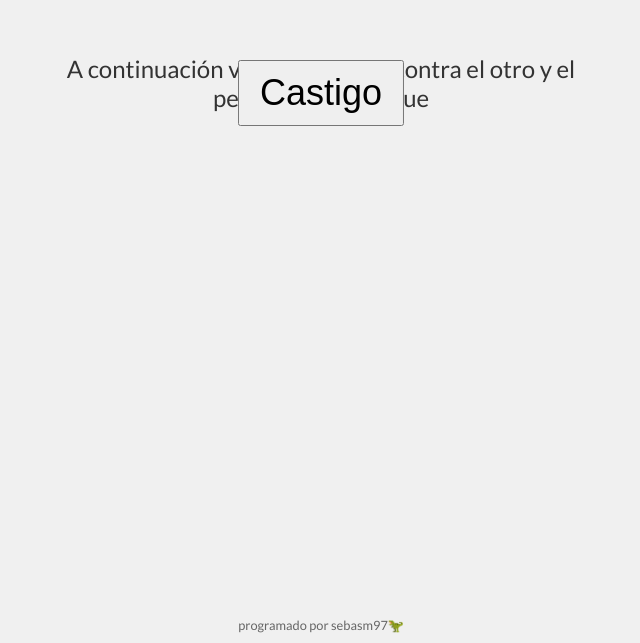
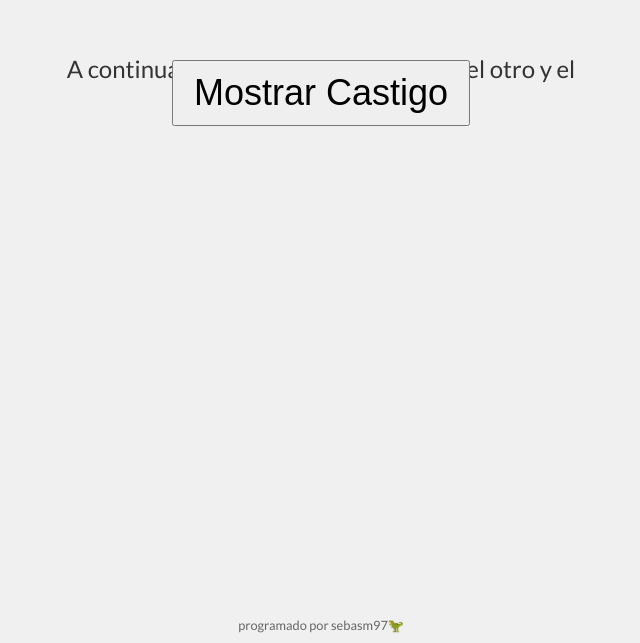
Before and after one commit to Sebmnz/Juego, a plain HTML site: page index.html in a window 1280 px wide. Shown: the part 157-800 px from the top of the page, without its empty margins (319-959 px from the left). Drawn offline with Linux system fonts and the light colour scheme.

Commit message:
Update index.html

```diff
--- a/index.html
+++ b/index.html
@@ -10,7 +10,7 @@
 <body>
     <div id="intro-message" class="intro-message">
         A continuación vais a jugar uno contra el otro y el perdedor tendrá que <span id="final-option" style="display:none;"></span>
-        <button id="reveal-button" class="reveal-button">Castigo</button>
+        <button id="reveal-button" class="reveal-button">Mostrar Castigo</button>
     </div>
     <button id="start-button" class="start-button" style="display:none;">Iniciar Juego</button>
     <div id="game-container">
```
